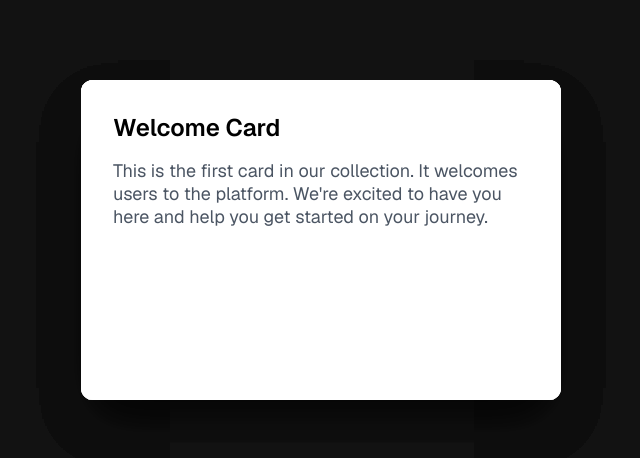
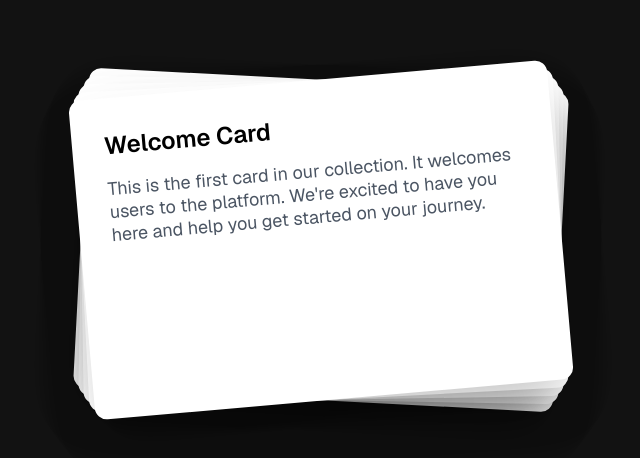
Before and after one commit to GaiaGD/pf-25, a Next.js app: page / in a window 1280 px wide. Shown: the part 160-618 px from the top of the page, without its empty margins (319-959 px from the left). Built offline with nearby package versions, Linux system fonts and the light colour scheme.

Commit message:
ease in better

```diff
--- a/src/app/page.tsx
+++ b/src/app/page.tsx
@@ -89,11 +89,16 @@ export default function Home() {
                 initial: {
                   y: "-100vh",
                   x: `-50%`,
+                  rotate: index * 2 - activeCards.length
                 },
                 animate: {
                   y: `-50%`,
                   x: `-50%`,
                   zIndex: activeCards.length - index,
+                  transition: {
+                    duration: 0.5,
+                    ease: "easeIn",
+                  }
                 },
                 exit: {
                   y: "-100vh",
```
